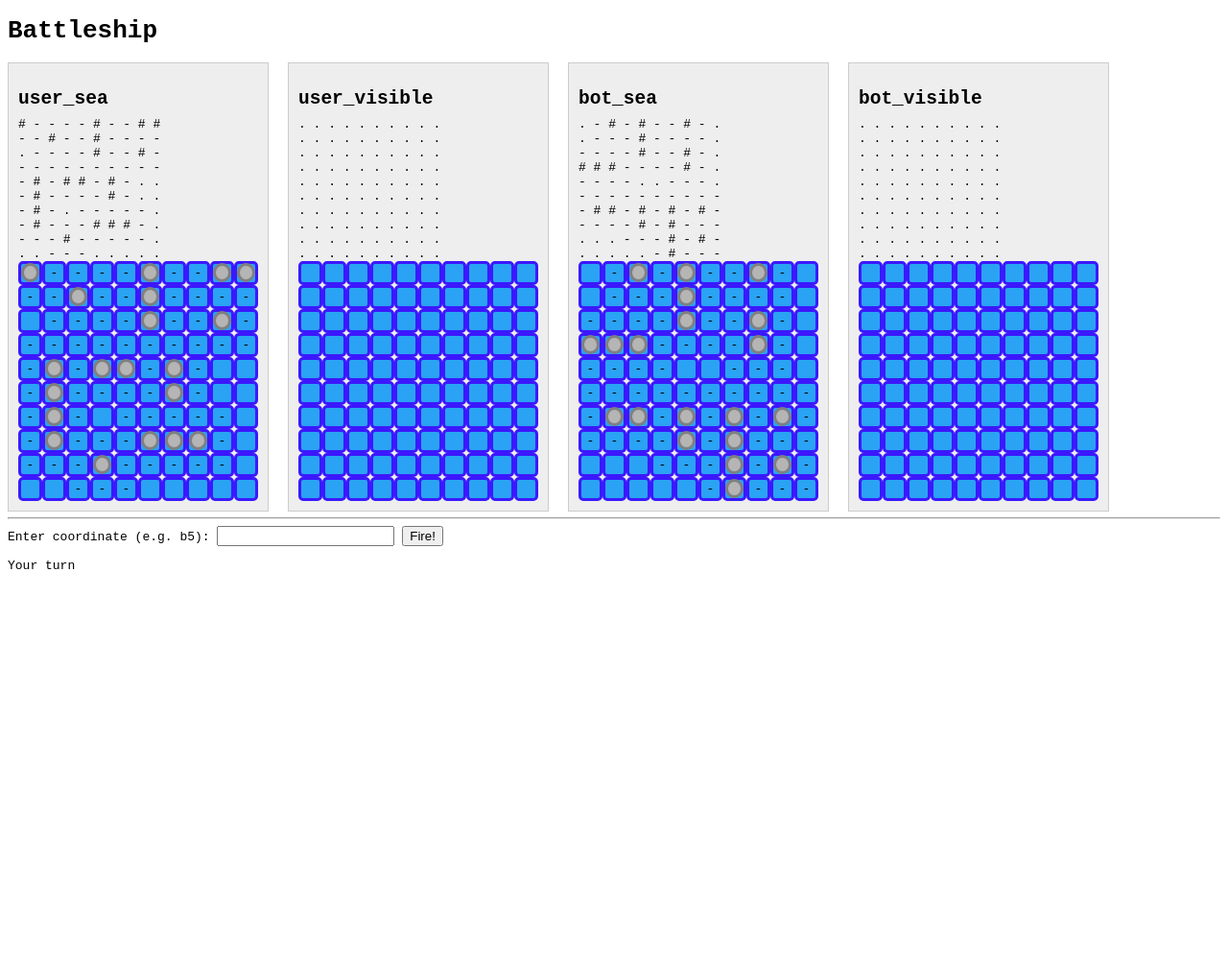
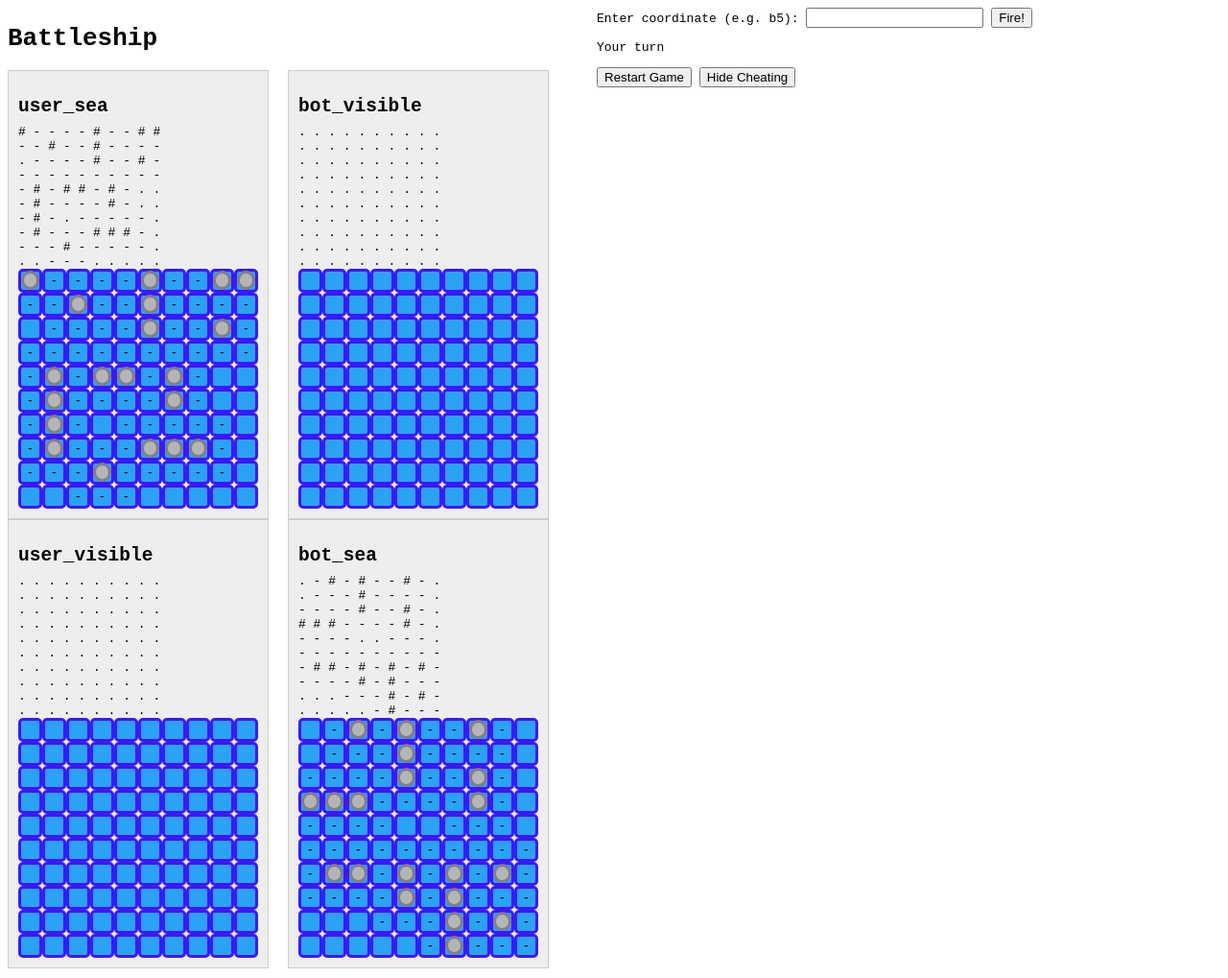
Before and after one commit to Rattiegirl/python-programs, a FastAPI app: page / in a window 1280 px wide. Shown: the whole page at 96% size. Before the commit the page ends 800 px from the top, so only its background shows below. Run offline with FastAPI, Linux system fonts and the light colour scheme.

Commit message:
Reset Game button, ability to hide black fields, bot continues turn after hitting

```diff
--- a/css/index.css
+++ b/css/index.css
@@ -72,3 +72,19 @@ h2 {
     height: 20px;
     background-color: transparent;
 }
+
+.flex{
+    display: flex;
+}
+
+.fields {
+
+}
+
+.controls{
+
+}
+
+.gap-50{
+   gap: 50px;
+}
--- a/server.py
+++ b/server.py
@@ -44,6 +44,25 @@ def get_state():
         "game_over": game["finished"],
         "winner": game["winner"],
     }
+
+@app.post("/reset")
+def resetGame():
+    global game
+
+    game["user_sea"] = create_sea(ROWS, COLS)
+    game["bot_sea"] = create_sea(ROWS, COLS)
+    game["user_visible_sea"] = create_sea(ROWS, COLS)
+    game["bot_visible_sea"] = create_sea(ROWS, COLS)
+
+    place_random_ships(game["user_sea"], SHIPS)
+    place_random_ships(game["bot_sea"], SHIPS)
+
+    game["is_user_turn"] = True
+    game["finished"] = False
+    game["winner"] = None
+
+    return{"message": "You have reset the game", **get_state()}
+
 
 @app.post("/move")
 def make_move(move: MoveRequest):
@@ -94,13 +113,20 @@ def bot_move():
         game["user_visible"][row][col] = "#"
         game["user_sea"][row][col] = "X"
         sunk, s_row, s_col, s_length, s_direction = sunk_check(game["user_sea"], row, col)
+        game["is_user_turn"] = False
+        bot_move()
+
         if sunk:
             surround_ship(game["user_visible"], s_row, s_col, s_direction, s_length)
+            bot_move()
+
         if no_ships(game["user_sea"], total_ship_decks):
             game["finished"] = True
             game["winner"] = "bot"
             return {"result": "hit", "sunk": sunk, "message": "Bot wins!"}
         return {"result": "hit", "sunk": sunk}
+
+
 
     # промах — передаём ход обратно пользователю
     game["user_visible"][row][col] = "~"
--- a/templates/index.html
+++ b/templates/index.html
@@ -8,6 +8,8 @@
 </head>
 
 <body>
+  <div class="flex gap-50">
+    <div class="fields">
       <h1>Battleship</h1>
 
       <div class="board-wrapper">
@@ -31,6 +33,13 @@
       <div class="spot"></div>
     </div> -->
 
+        <div class="board" id="board-4">
+          <h2>bot_visible</h2>
+          <pre id="botVisible">Loading...</pre>
+        </div>
+      </div>
+
+      <div class="board-wrapper">
         <div class="board" id="board-2">
           <h2>user_visible</h2>
           <pre id="userVisible">Loading...</pre>
@@ -40,14 +49,10 @@
           <h2>bot_sea</h2>
           <pre id="botSea">Loading...</pre>
         </div>
-
-    <div class="board" id="board-4">
-      <h2>bot_visible</h2>
-      <pre id="botVisible">Loading...</pre>
-    </div>
       </div>
 
-  <hr>
+    </div>
+    <div class="controls">
 
       <form id="moveForm">
         <label for="coord">Enter coordinate (e.g. b5): </label>
@@ -57,6 +62,11 @@
 
       <p id="status">Waiting for your move...</p>
 
+      <button id="resetBtn">Restart Game</button>
+      <button id="toggleBtn">Hide Cheating</button>
+
+    </div>
+  </div>
   <script>
     fetchState();
 
@@ -82,6 +92,42 @@
     // ]
     // renderSea(sea2, wrapperEl2)
 
+    document.getElementById("resetBtn").addEventListener("click", async () => {
+      if (confirm("Do you know you're resetting the game?")) {
+        const response = await fetch("/reset", {
+          method: "POST",
+          headers: { "Content-type": "application/json" }
+        });
+
+        await fetchState();
+      }
+
+    });
+
+    const toggleBtn = document.querySelector("#toggleBtn")
+    toggleBtn.addEventListener("click", () => {
+      const isHidden = toggleBtn.textContent !== "Hide Cheating"
+      if (isHidden) {
+
+        toggleBtn.textContent = "Hide Cheating"
+
+        document.querySelectorAll("pre").forEach((element) => {
+          element.style.display = "block"
+          // element.style.visibility = "visible"
+
+        })
+
+      } else {
+
+        toggleBtn.textContent = "Show Cheating"
+
+        document.querySelectorAll("pre").forEach((element) => {
+          element.style.display = "none"
+          // element.style.visibility = "hidden"
+        })
+      }
+    })
+
     document.getElementById("moveForm").addEventListener("submit", async (e) => {
       e.preventDefault();
       const coord = document.getElementById("coord").value.trim();
```
Lines whose indentation alone changed are shown as unchanged.
